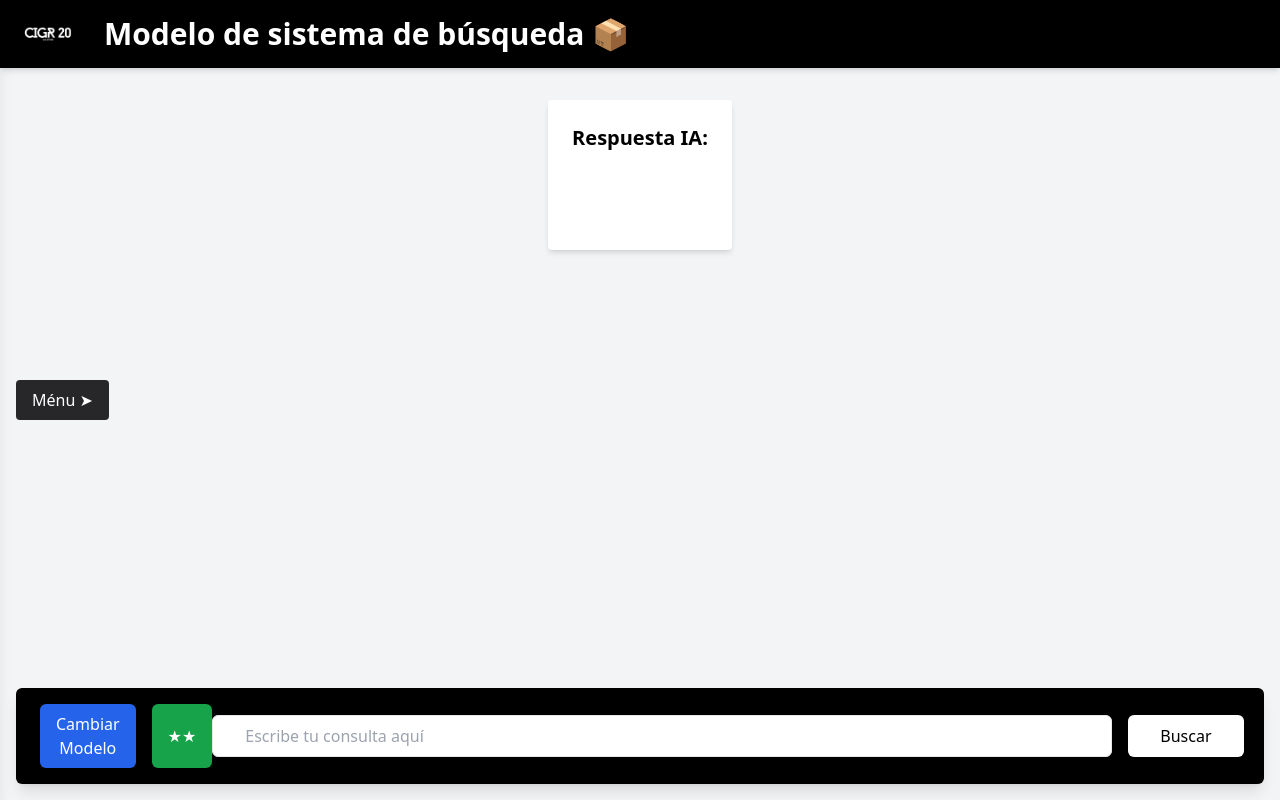
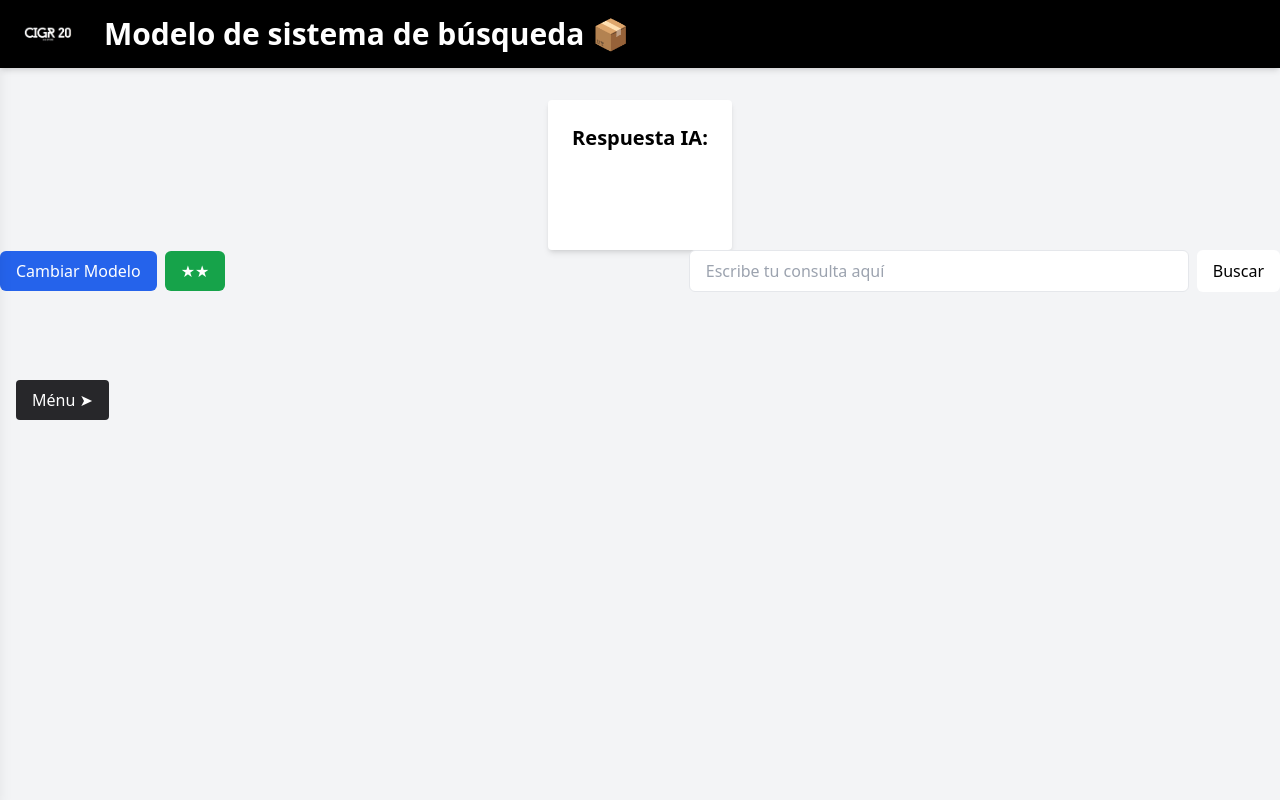
Before and after one commit to cesar3318123/ecommerce_web, a React (Create React App) app: page /home2 in a window 1280 px wide. Built offline with nearby package versions, Linux system fonts and the light colour scheme.

Commit message:
Mis nuevos cambios

```diff
--- a/src/home2.jsx
+++ b/src/home2.jsx
@@ -120,40 +120,38 @@ function Home_IA() {
 
 
             {/* Panel inferior tipo chat de IA (como el de ChatGPT) */}
-            <div className="fixed bottom-4 left-4 right-4 bg-black text-white px-6 py-4 rounded-md shadow-lg z-50">
-                <div className="flex flex-col md:flex-row justify-between items-center">
+<div className="flex flex-col md:flex-row md:justify-between md:items-center gap-4 w-full">
   {/* Parte izquierda */}
-                    <div className="flex gap-4">
-                        <button className="bg-blue-600 text-white px-4 py-2 rounded-md hover:bg-blue-400 transition">
+  <div className="flex flex-col sm:flex-row gap-2 w-full md:w-auto">
+    <button className="w-full sm:w-auto bg-blue-600 text-white px-4 py-2 rounded-md hover:bg-blue-400 transition">
       Cambiar Modelo
     </button>
     <button
       onClick={() => navigate("/")}
-                        className="bg-green-600 text-white px-4 py-2 rounded-md hover:bg-green-400 transition">
+      className="w-full sm:w-auto bg-green-600 text-white px-4 py-2 rounded-md hover:bg-green-400 transition">
       ★★
     </button>
   </div>
 
   {/* Parte derecha */}
-                    <div className="flex gap-4">
+  <div className="flex flex-col sm:flex-row gap-2 w-full md:w-auto">
     <input
       type="text"
       placeholder="Escribe tu consulta aquí"
-                          className="w-[900px] px-8 py-2 text-black border rounded-md focus:outline-none focus:ring-2 focus:ring-blue-400"
+      className="w-full sm:w-[300px] md:w-[500px] px-4 py-2 text-black border rounded-md focus:outline-none focus:ring-2 focus:ring-blue-400"
       value={prompt}
       onChange={(e) => setPrompt(e.target.value)}
-                          onKeyDown ={(e) => e.key === "Enter" && handleSearch() } // Permite enviar la consulta con Enter
+      onKeyDown={(e) => e.key === "Enter" && handleSearch()}
     />
-
     <button
       onClick={handleSearch}
-                        disabled={loading} // Deshabilita el botón mientras se carga
-                        className="bg-white text-black px-8 py-2 rounded-md hover:bg-blue-400 transition">
+      disabled={loading}
+      className="w-full sm:w-auto bg-white text-black px-4 py-2 rounded-md hover:bg-blue-400 transition">
       Buscar
     </button>
   </div>
 </div>
-            </div>
+
 
            {/*Drawer (Sidebar) */}
             <div
```
Lines whose indentation alone changed are shown as unchanged.
